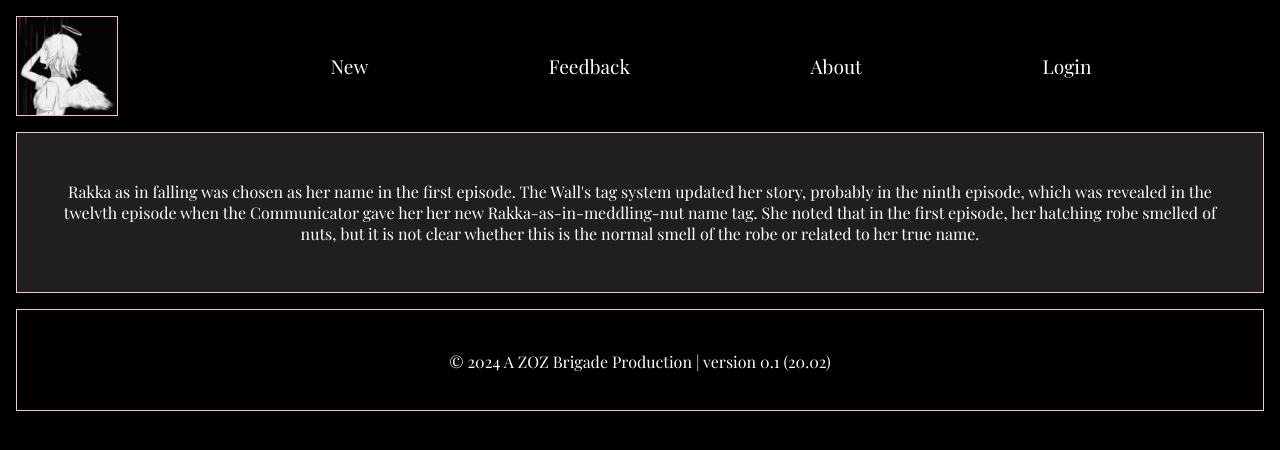
After one commit to Gareki1/silver-happiness-v3.0plus1.0, a Flask app: page /about in a window 1280 px wide. The commit adds this page. Shown: the top 450 px of the page. Run offline with Flask 3, Linux system fonts and the light colour scheme.

Commit message:
Revised DB and new changes

```diff
--- a/app.py
+++ b/app.py
@@ -1,7 +1,8 @@
 from flask import Flask, render_template, jsonify
-from database import load_authors_from_db, load_author_details
+from database import load_authors_from_db, load_book_details
 
 app = Flask(__name__)
+
 
 @app.route("/")
 def home():
@@ -9,19 +10,26 @@ def home():
   return render_template('home.html', authors=authors)
 
 
+@app.route("/about")
+def about():
+  return render_template('about.html', title='About')
+
+
 @app.route("/api/authors")
 def list():
   api_authors = load_authors_from_db()
   return jsonify(api_authors)
 
-@app.route("/author/<id>")
+
+@app.route("/book/<id>")
 def details(id):
-  author = load_author_details(id)
-  if not author:
+  book = load_book_details(id)
+  if not book:
     return "Not Found", 404
 
-  return render_template('author.html', author=author)
+  return render_template('book.html', book=book)
   #return jsonify(author)
+
 
 if __name__ == '__main__':
   app.run(host='0.0.0.0', debug=True)
--- a/database.py
+++ b/database.py
@@ -13,7 +13,7 @@ def load_authors_from_db():
       authors.append(row._asdict())
     return authors
 
-def load_author_details(id):
+def load_book_details(id):
   with engine.connect() as conn:
     result = conn.execute(text("SELECT * FROM authors WHERE id = :val"), {"val": id})
     rows = result.all()
--- a/static/css/style.css
+++ b/static/css/style.css
@@ -1,10 +1,21 @@
+:root {
+  --accent: var(pink);
+}
 body {
   background: black;
+  accent-color: pink;
   color: white;
+  font-family: "Playfair Display";
   height: 100%;
   text-align: center;
   margin: 0;
   padding: 0;
+  scroll-behavior: smooth;
+}
+
+a {
+  text-decoration: none;
+  color: white;
 }
 .nav {
   height: 10%;
@@ -12,6 +23,7 @@ body {
   margin: 1rem;
   flex-direction: row;
   justify-content: space-between;
+  align-items: center;
 }
 
 .navlist {
@@ -25,9 +37,18 @@ body {
 }
 
 .navlist li {
-  font-family: "Courier New", monospace;
+  font-family: "Playfair Display", monospace;
   font-size: 1.2rem;
 }
+
+.navlink {
+  padding: 0.5rem;
+  transition: all 1s;
+}
+.navlink:hover {
+  color: pink;
+  background: #333;
+ }
 
 img {
   border: 1px solid pink;
@@ -44,21 +65,23 @@ img {
   margin: 0 1rem;
   background: #1f1f1f;
   border: 1px solid pink;
+  max-width: fit-content;
 }
 
 .flex {
   display: flex;
   flex-direction: row;
   justify-content: space-evenly;
-  width: 100%
+  align-items: center;
+  width: 100%;
+  margin-bottom: 2rem;
 }
 
 .ele {
   font-family: "Times New Roman";
   font-size: 1rem;
-  width: 25%;
+  width: 20%;
   font-weight: normal;
-  margin-bottom: 1rem;
 }
 
 .name {
@@ -66,13 +89,12 @@ img {
   font-weight: bold;
 }
 
-.review {
+.blurb {
   font-style: italic;
+  width: 30%;
 }
 
 .btn {
-  text-decoration: none;
-  color: white;
   border: 1px solid white;
   padding: 8px;
   max-width: fit-content;
--- /dev/null
+++ b/templates/about.html
@@ -0,0 +1,11 @@
+{% include 'top.html' %}
+<title>{{title}}</title>
+</head>
+<body>
+  {% include 'nav.html' %}
+  <div class="container">
+    <p>Rakka as in falling was chosen as her name in the first episode. The Wall's tag system updated her story, probably in the ninth episode, which was revealed in the twelvth episode when the Communicator gave her her new Rakka-as-in-meddling-nut name tag. She noted that in the first episode, her hatching robe smelled of nuts, but it is not clear whether this is the normal smell of the robe or related to her true name.</p>
+  </div>
+  {% include 'footer.html' %}
+    </body>
+  </html>
--- a/templates/footer.html
+++ b/templates/footer.html
@@ -1,3 +1,3 @@
 <div class="footer">
-<span class="tag">© 2024 A ZOZ Brigade Production</span>
+<span class="tag">© 2024 A ZOZ Brigade Production | version 0.1 (20.02)</span>
 </div>
--- a/templates/nav.html
+++ b/templates/nav.html
@@ -1,9 +1,9 @@
 <div class="nav">
-  <img class="rakka" src="../static/1570663126377.png">
+  <a  href="/"><img class="rakka" src="../static/1570663126377.png"></a>
   <ul class="navlist">
-    <li>Add New</li>
-    <li>Feedback</li>
-    <li>About</li>
-    <li>Login</li>
+    <li><a href="/new" class="navlink">New</a></li>
+    <li><a href="/feedback" class="navlink">Feedback</a></li>
+    <li><a href="/about" class="navlink">About</a></li>
+    <li><a href="/login" class="navlink">Login</a></li>
   </ul>
 </div>
--- a/templates/top.html
+++ b/templates/top.html
@@ -4,3 +4,4 @@
     <meta charset="utf-8">
     <meta name="viewport" content="width=device-width, initial-scale=1">
     <link rel="stylesheet" href="../static/css/style.css">
+    <link href='https://fonts.googleapis.com/css?family=Playfair Display' rel='stylesheet'>
```
Also changed, not shown: templates/author.html (deleted, +0 -10 lines), templates/book.html (added, +12 -0 lines), templates/home.html (+4 -4 lines), static/1570663126377.png.
